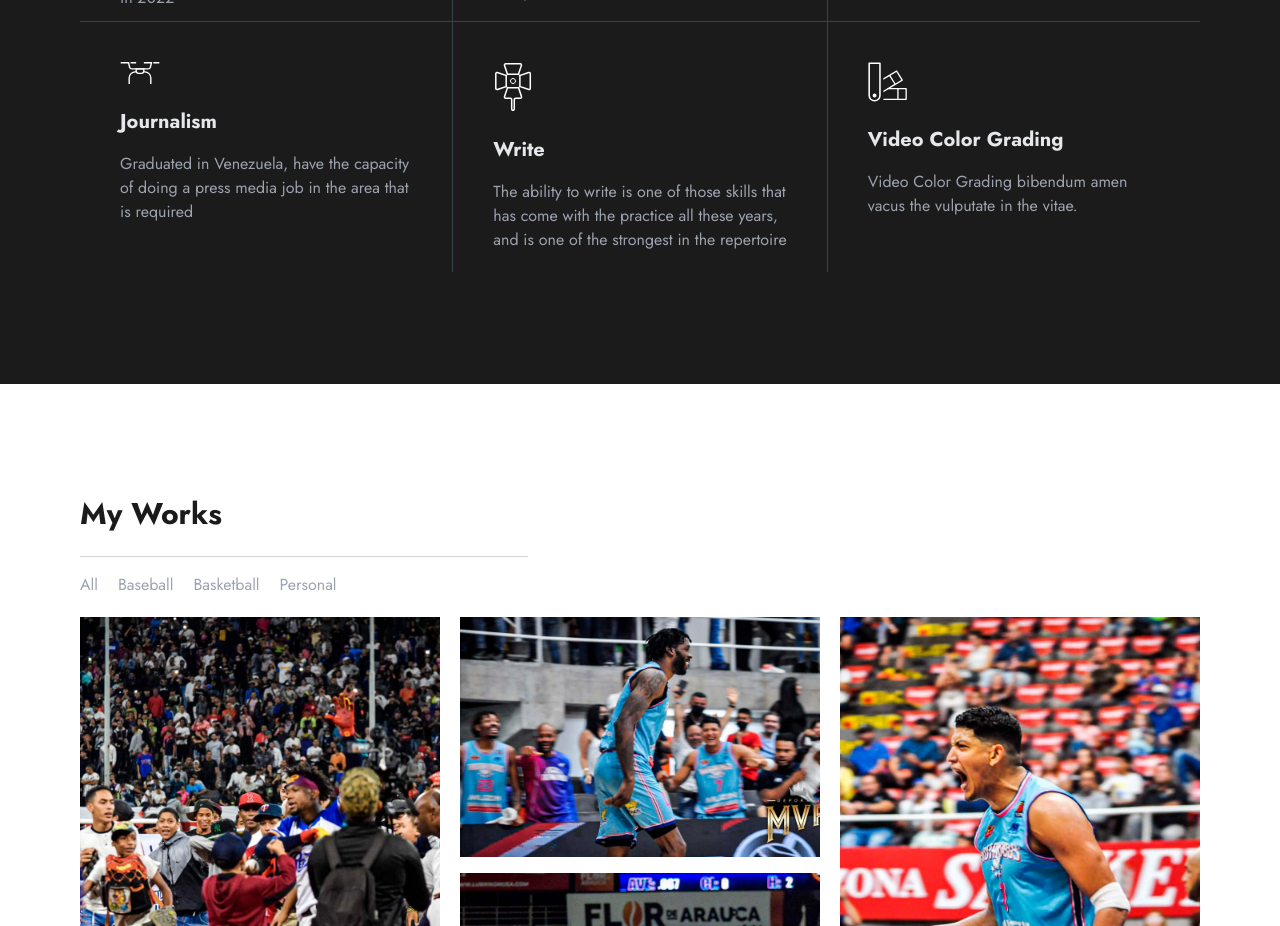
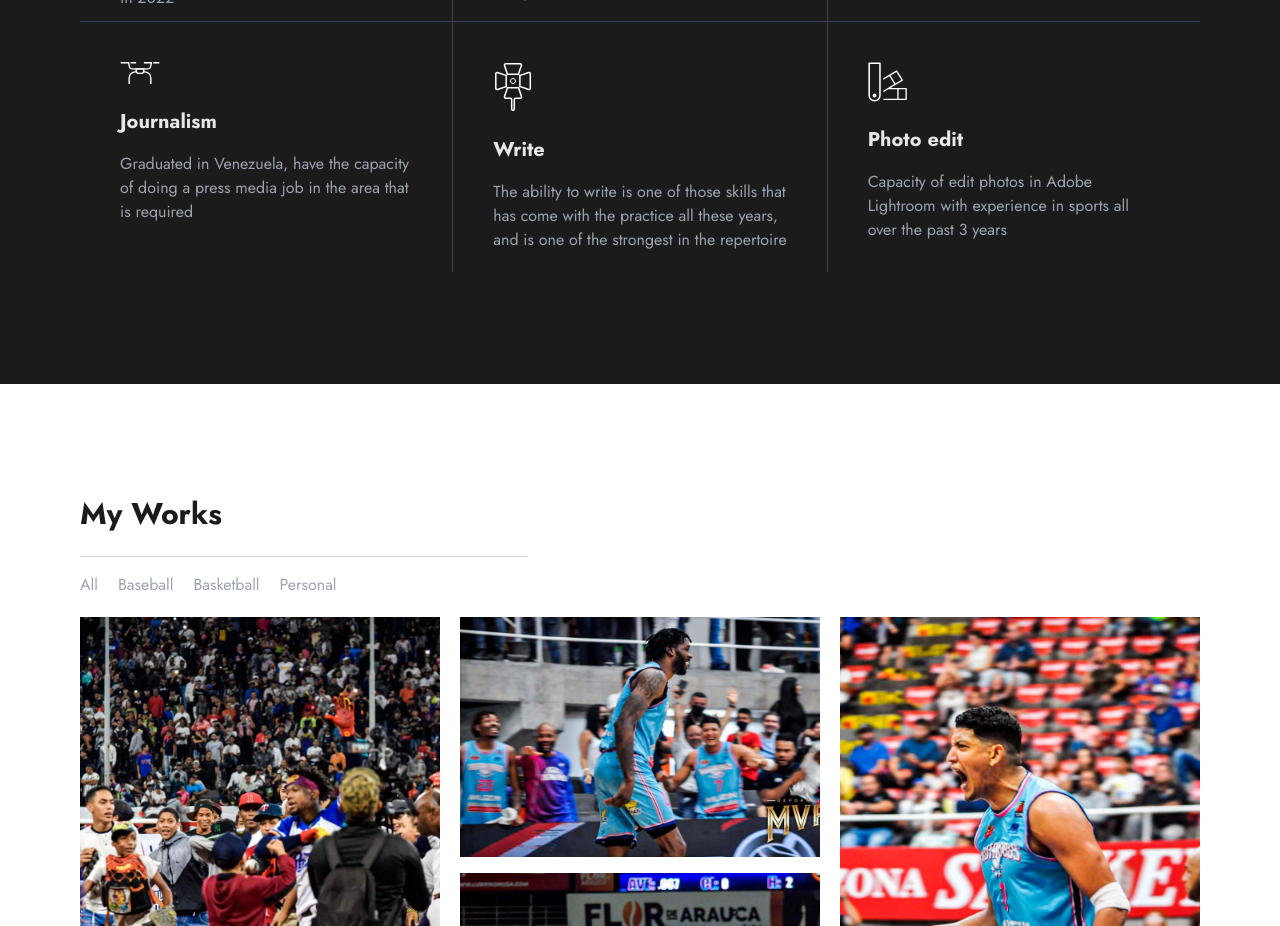
Before and after one commit to josesantanaweb/photographer, a Next.js app: page / in a window 1280 px wide. Shown: the part 2200-3126 px from the top of the page. Built offline with nearby package versions, Linux system fonts and the light colour scheme.

Commit message:
fix: text

```diff
--- a/data/index.ts
+++ b/data/index.ts
@@ -27,8 +27,8 @@ export const services = [
   },
   {
     icon: "icon-6",
-    title: "Video Color Grading",
-    text: "Video Color Grading bibendum amen vacus the vulputate in the vitae.",
+    title: "Photo edit",
+    text: "Capacity of edit photos in Adobe Lightroom with experience in sports all over the past 3 years",
   },
 ];
 export const tag = ["all", "baseball", "basketball", "personal"];
```
